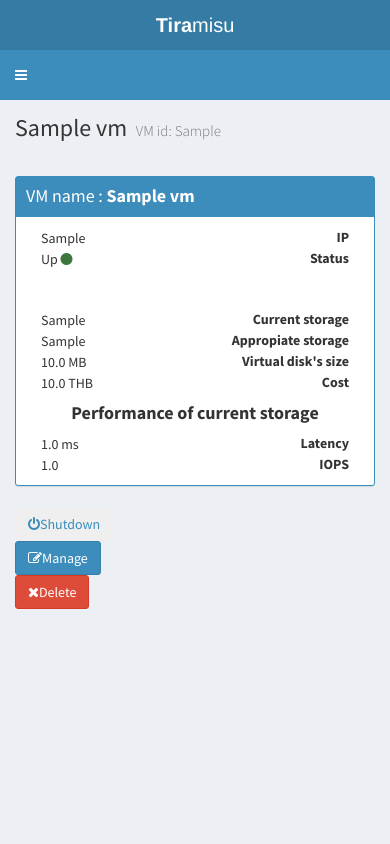
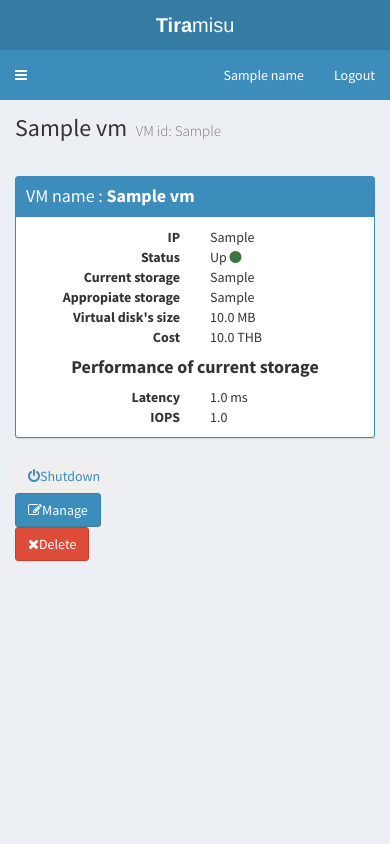
Before and after one commit to siilverice/cloud_group5, a Django app: template cloud_group5/cloud_group5/templates/showdetails.html in a window 390 px wide. Run offline with Django 3.2, Linux system fonts and the light colour scheme; tables that the repository leaves empty hold one stand-in row (values such as "Sample post"); the template is opened without the code that fills it: values that come from a table or form of the project are taken from there, most other values are stand-ins (such as "Sample title", 1, 10 or a date in 2020); some libraries are stand-ins or nearby versions.

Commit message:
fix bug layout (small screen)

```diff
--- a/cloud_group5/cloud_group5/settings.py
+++ b/cloud_group5/cloud_group5/settings.py
@@ -25,7 +25,7 @@ SECRET_KEY = '^(*r6*i7(3r)l#fb=$*o9*c5*bcged38!_ji33c)ygqf$ju$h)'
 # SECURITY WARNING: don't run with debug turned on in production!
 DEBUG = True
 
-ALLOWED_HOSTS = ['127.0.0.1','0.0.0.0']
+ALLOWED_HOSTS = ['127.0.0.1','0.0.0.0','161.246.6.234']
 
 
 # Application definition
--- a/cloud_group5/cloud_group5/templates/showdetails.html
+++ b/cloud_group5/cloud_group5/templates/showdetails.html
@@ -37,17 +37,17 @@
 		</div>
 		<div class="box-body">
 			<!-- _________________________________________________________ -->
-			<div class="col-md-6">
+			<div class="col-xs-6">
 				<div class="pull-right"><b>IP</b></div>
 			</div>
-			<div class="col-md-6">
+			<div class="col-xs-6">
 				<div>{{current_vm.ip}}</div>
 			</div>
 			<!-- _________________________________________________________ -->
-			<div class="col-md-6">
+			<div class="col-xs-6">
 				<div class="pull-right"><b>Status</b></div>
 			</div>
-			<div class="col-md-6">
+			<div class="col-xs-6">
 			{% if current_vm.status %}
 				<div>Up <i class="fa fa-circle text-success"></i></div>
 			{% else %}
@@ -58,51 +58,51 @@
 			<br>
 			<br>
 			<!-- _________________________________________________________ -->
-			<div class="col-md-6">
+			<div class="col-xs-6">
 				<div class="pull-right"><b>Current storage</b></div>
 			</div>
-			<div class="col-md-6">
+			<div class="col-xs-6">
 				<div>{{storage.current_pool}}</div>
 			</div>
 			<!-- _________________________________________________________ -->
-			<div class="col-md-6">
+			<div class="col-xs-6">
 				<div class="pull-right"><b>Appropiate storage</b></div>
 			</div>
-			<div class="col-md-6">
+			<div class="col-xs-6">
 				<div>{{storage.appropiate_pool}}</div>
 			</div>
 			<!-- _________________________________________________________ -->
-			<div class="col-md-6">
+			<div class="col-xs-6">
 				<div class="pull-right"><b>Virtual disk's size</b></div>
 			</div>
-			<div class="col-md-6">
+			<div class="col-xs-6">
 				<div>{{current_vm.size}} MB</div>
 			</div>
 			<!-- _________________________________________________________ -->
-			<div class="col-md-6">
+			<div class="col-xs-6">
 				<div class="pull-right"><b>Cost</b></div>
 			</div>
-			<div class="col-md-6">
+			<div class="col-xs-6">
 				<div>{{current_vm.cost}} THB</div>
 			</div>
 			<!-- _________________________________________________________ -->
-			<div class="col-md-12">
+			<div class="col-xs-12">
 				<div class="text-center">
 					<h4><b>Performance of current storage</b></h4>
 				</div>
 			</div>
 			<!-- _________________________________________________________ -->
-			<div class="col-md-6">
+			<div class="col-xs-6">
 				<div class="pull-right"><b>Latency</b></div>
 			</div>
-			<div class="col-md-6">
+			<div class="col-xs-6">
 				<div>{{state.latency}} ms</div>
 			</div>
 			<!-- _________________________________________________________ -->
-			<div class="col-md-6">
+			<div class="col-xs-6">
 				<div class="pull-right"><b>IOPS</b></div>
 			</div>
-			<div class="col-md-6">
+			<div class="col-xs-6">
 				<div>{{state.iops}}</div>
 			</div>
 			<!-- _________________________________________________________ -->
--- a/cloud_group5/cloud_group5/templates/starter.html
+++ b/cloud_group5/cloud_group5/templates/starter.html
@@ -100,7 +100,7 @@ desired effect
   <li class="dropdown user user-menu">
     <!-- Menu Toggle Button -->
     <a href="#">
-      <span class="hidden-xs">{{name}}</span>
+      <span>{{name}}</span>
   </a>
 
 </li>
@@ -108,7 +108,7 @@ desired effect
 <li class="dropdown user user-menu">
     <!-- Menu Toggle Button -->
     <a href="../logout">
-      <span class="hidden-xs">Logout</span>
+      <span>Logout</span>
   </a>
 
 </li>
```
